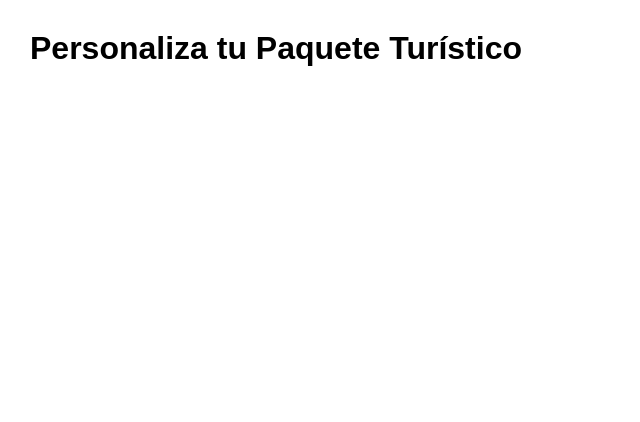
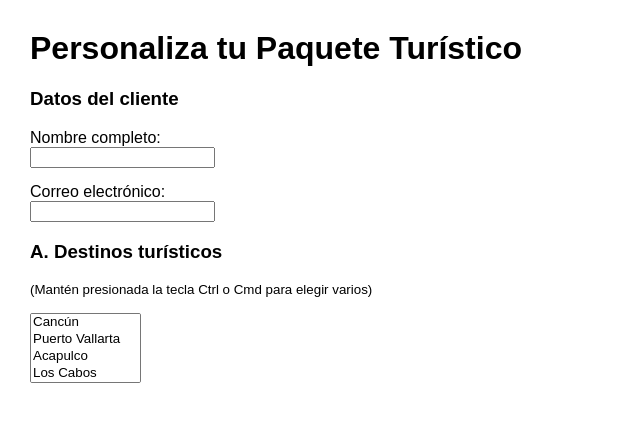
Before and after one commit to Joxielgz/Tarea-3.1, a PHP site: page / in a window 1280 px wide. Shown: the top 422 px of the page, without its empty margins (0-640 px from the left). Run offline with PHP 8.4, Linux system fonts and the light colour scheme.

Commit message:
Ya casi profe

```diff
--- a/index.php
+++ b/index.php
@@ -18,3 +18,27 @@
     <h1>Personaliza tu Paquete Turístico</h1>
 
     <form action="resultados.php" method="POST">
+
+        <h3>Datos del cliente</h3>
+        <div class="campo">
+            <label for="nombre">Nombre completo:</label><br>
+            <input type="text" id="nombre" name="nombre" required>
+        </div>
+        <div class="campo">
+            <label for="correo">Correo electrónico:</label><br>
+            <input type="email" id="correo" name="correo" required>
+        </div>
+
+        <h3>A. Destinos turísticos</h3>
+        <div class="campo">
+            <p><small>(Mantén presionada la tecla Ctrl o Cmd para elegir varios)</small></p>
+            <select name="destinos[]" multiple>
+                <option value="Cancún">Cancún</option>
+                <option value="Puerto Vallarta">Puerto Vallarta</option>
+                <option value="Acapulco">Acapulco</option>
+                <option value="Los Cabos">Los Cabos</option>
+                <option value="Mazatlán">Mazatlán</option>
+                <option value="Huatulco">Huatulco</option>
+                <option value="Puerto Escondido">Puerto Escondido</option>
+            </select>
+        </div>
```
